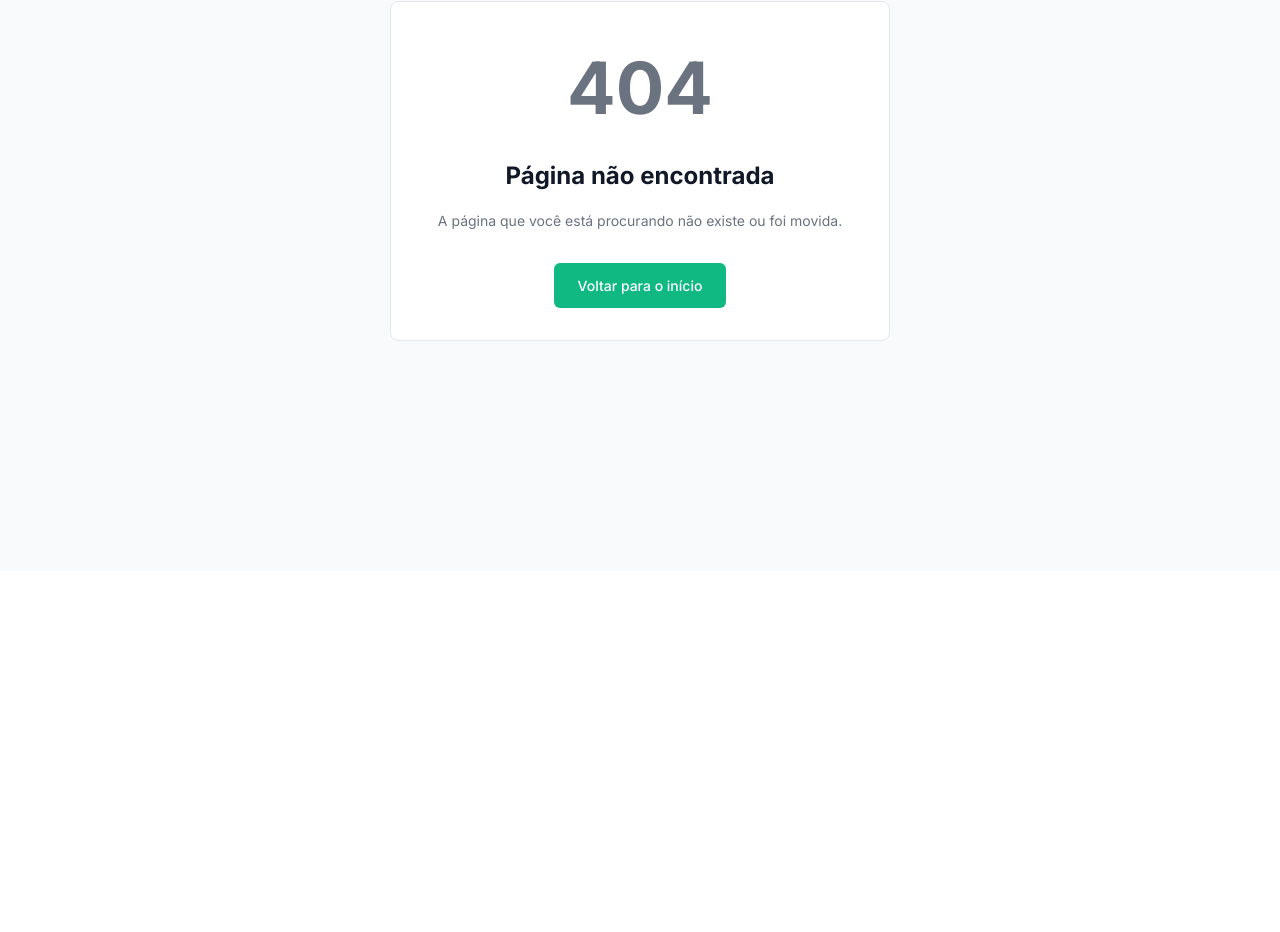
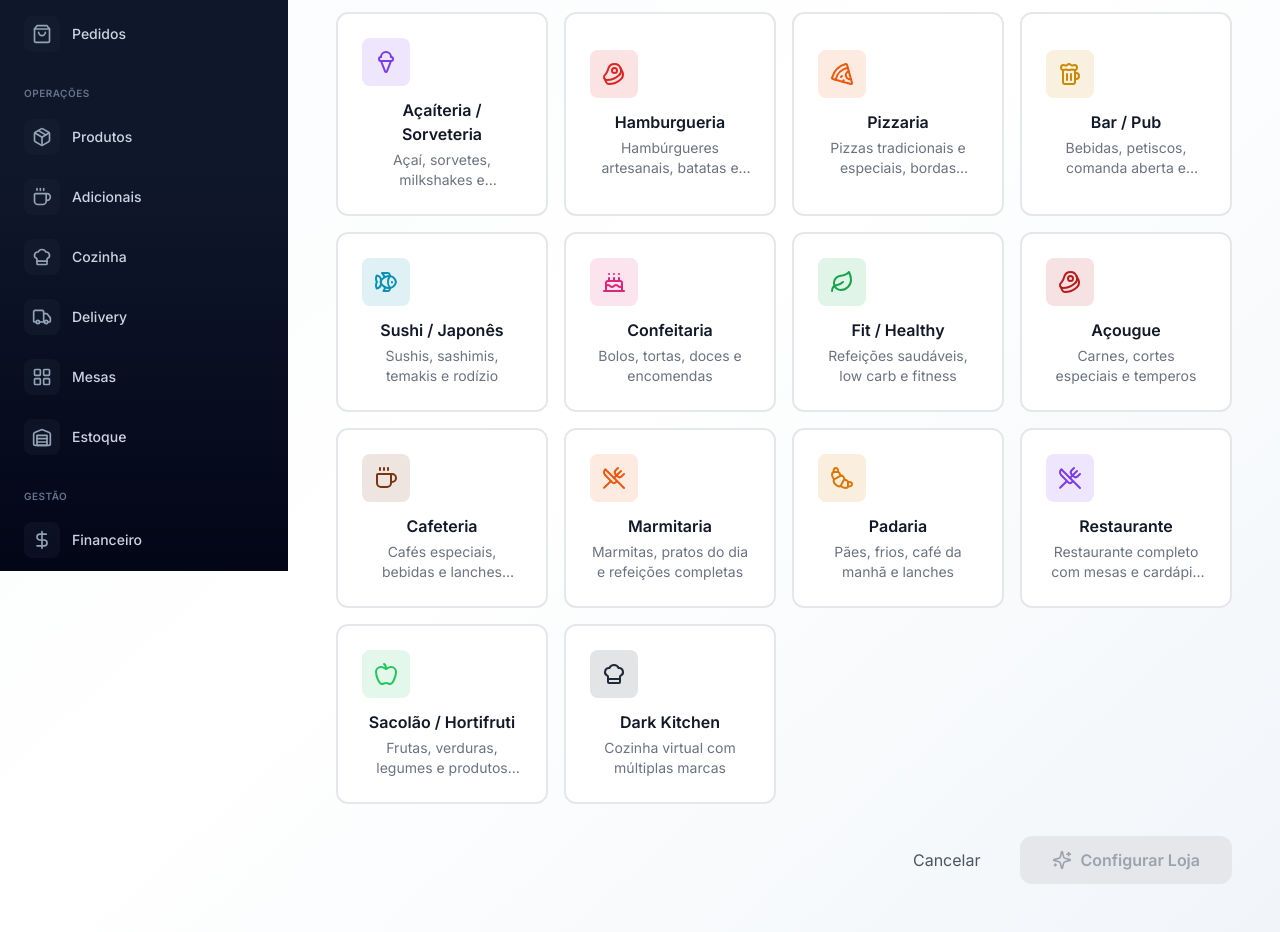
Before and after one commit to fabianofontes-oss/food-management-system, a Next.js app: page /1/dashboard/settings/niche in a window 1280 px wide. Before the commit this address had no page. Shown: the part 229-1161 px from the top of the page. Before the commit the page ends 800 px from the top, so only its background shows below. Built offline with nearby package versions, Linux system fonts and the light colour scheme; no server answers.

Commit message:
feat: criar pagina de configuracao de nicho com interface visual

```diff
--- /dev/null
+++ b/src/app/[slug]/dashboard/settings/niche/page.tsx
@@ -0,0 +1,240 @@
+'use client'
+
+import { useState } from 'react'
+import { useParams, useRouter } from 'next/navigation'
+import {
+  IceCream, Beef, Pizza, Beer, Fish, Cake, Leaf, Coffee,
+  UtensilsCrossed, Croissant, Apple, ChefHat, Check, AlertTriangle,
+  Loader2, Sparkles
+} from 'lucide-react'
+import { NICHE_OPTIONS } from '@/data/niches'
+import { seedStoreAction, reseedStoreAction } from '@/app/actions/seed-store'
+import { toast } from 'sonner'
+
+const iconMap: Record<string, React.ComponentType<{ className?: string; style?: React.CSSProperties }>> = {
+  IceCream,
+  Beef,
+  Pizza,
+  Beer,
+  Fish,
+  Cake,
+  Leaf,
+  Coffee,
+  UtensilsCrossed,
+  Croissant,
+  Apple,
+  ChefHat,
+}
+
+export default function NicheSettingsPage() {
+  const params = useParams()
+  const router = useRouter()
+  const slug = params.slug as string
+
+  const [selectedNiche, setSelectedNiche] = useState<string | null>(null)
+  const [isLoading, setIsLoading] = useState(false)
+  const [hasProducts, setHasProducts] = useState(false) // TODO: verificar se loja já tem produtos
+  const [showConfirmReset, setShowConfirmReset] = useState(false)
+
+  const handleSelectNiche = async () => {
+    if (!selectedNiche) {
+      toast.error('Selecione um nicho')
+      return
+    }
+
+    setIsLoading(true)
+
+    try {
+      // TODO: pegar storeId real do contexto
+      const storeId = 'temp-store-id' // Placeholder - precisa integrar com contexto da loja
+
+      const result = hasProducts
+        ? await reseedStoreAction(storeId, selectedNiche)
+        : await seedStoreAction(storeId, selectedNiche)
+
+      if (result.success) {
+        toast.success(
+          `🎉 Loja configurada! ${result.categoriesCreated} categorias e ${result.productsCreated} produtos criados.`
+        )
+        router.push(`/${slug}/dashboard/products`)
+      } else {
+        toast.error(result.error || 'Erro ao configurar loja')
+      }
+    } catch (error) {
+      toast.error('Erro ao configurar loja')
+      console.error(error)
+    } finally {
+      setIsLoading(false)
+      setShowConfirmReset(false)
+    }
+  }
+
+  return (
+    <div className="p-6 max-w-6xl mx-auto">
+      {/* Header */}
+      <div className="mb-8">
+        <div className="flex items-center gap-3 mb-2">
+          <div className="p-2 bg-violet-100 rounded-lg">
+            <Sparkles className="w-6 h-6 text-violet-600" />
+          </div>
+          <h1 className="text-2xl font-bold text-gray-900">Configurar Nicho</h1>
+        </div>
+        <p className="text-gray-600">
+          Escolha o tipo do seu negócio e sua loja será configurada automaticamente com produtos,
+          categorias e configurações específicas.
+        </p>
+      </div>
+
+      {/* Grid de Nichos */}
+      <div className="grid grid-cols-2 md:grid-cols-3 lg:grid-cols-4 gap-4 mb-8">
+        {NICHE_OPTIONS.map((niche) => {
+          const IconComponent = iconMap[niche.icon] || UtensilsCrossed
+          const isSelected = selectedNiche === niche.id
+
+          return (
+            <button
+              key={niche.id}
+              onClick={() => setSelectedNiche(niche.id)}
+              className={`
+                relative p-6 rounded-xl border-2 transition-all duration-200
+                hover:shadow-lg hover:scale-[1.02]
+                ${isSelected
+                  ? 'border-violet-500 bg-violet-50 shadow-md'
+                  : 'border-gray-200 bg-white hover:border-gray-300'
+                }
+              `}
+            >
+              {/* Check icon */}
+              {isSelected && (
+                <div className="absolute top-2 right-2 w-6 h-6 bg-violet-500 rounded-full flex items-center justify-center">
+                  <Check className="w-4 h-4 text-white" />
+                </div>
+              )}
+
+              {/* Icon */}
+              <div
+                className="w-12 h-12 rounded-lg flex items-center justify-center mb-3"
+                style={{ backgroundColor: `${niche.color}20` }}
+              >
+                <IconComponent
+                  className="w-6 h-6"
+                  style={{ color: niche.color }}
+                />
+              </div>
+
+              {/* Name */}
+              <h3 className="font-semibold text-gray-900 mb-1">{niche.name}</h3>
+              <p className="text-sm text-gray-500 line-clamp-2">{niche.description}</p>
+            </button>
+          )
+        })}
+      </div>
+
+      {/* Info Box */}
+      {selectedNiche && (
+        <div className="bg-violet-50 border border-violet-200 rounded-xl p-4 mb-6">
+          <h3 className="font-semibold text-violet-900 mb-2">
+            ✨ O que será configurado:
+          </h3>
+          <ul className="text-sm text-violet-800 space-y-1">
+            <li>• Categorias específicas para o seu tipo de negócio</li>
+            <li>• Produtos com preços médios de mercado</li>
+            <li>• Configurações de delivery, mesas e módulos</li>
+            <li>• Você poderá ajustar tudo depois!</li>
+          </ul>
+        </div>
+      )}
+
+      {/* Warning Box - se já tem produtos */}
+      {hasProducts && selectedNiche && (
+        <div className="bg-amber-50 border border-amber-200 rounded-xl p-4 mb-6">
+          <div className="flex items-start gap-3">
+            <AlertTriangle className="w-5 h-5 text-amber-600 mt-0.5" />
+            <div>
+              <h3 className="font-semibold text-amber-900 mb-1">
+                Atenção: Você já tem produtos cadastrados
+              </h3>
+              <p className="text-sm text-amber-800">
+                Ao confirmar, todos os produtos e categorias atuais serão substituídos pelos do template.
+                Esta ação não pode ser desfeita.
+              </p>
+            </div>
+          </div>
+        </div>
+      )}
+
+      {/* Action Button */}
+      <div className="flex justify-end gap-4">
+        <button
+          onClick={() => router.back()}
+          className="px-6 py-3 text-gray-600 hover:text-gray-900"
+        >
+          Cancelar
+        </button>
+
+        <button
+          onClick={() => hasProducts ? setShowConfirmReset(true) : handleSelectNiche()}
+          disabled={!selectedNiche || isLoading}
+          className={`
+            px-8 py-3 rounded-xl font-semibold flex items-center gap-2 transition-all
+            ${selectedNiche
+              ? 'bg-violet-600 text-white hover:bg-violet-700'
+              : 'bg-gray-200 text-gray-400 cursor-not-allowed'
+            }
+          `}
+        >
+          {isLoading ? (
+            <>
+              <Loader2 className="w-5 h-5 animate-spin" />
+              Configurando...
+            </>
+          ) : (
+            <>
+              <Sparkles className="w-5 h-5" />
+              Configurar Loja
+            </>
+          )}
+        </button>
+      </div>
+
+      {/* Modal de Confirmação - Reset */}
+      {showConfirmReset && (
+        <div className="fixed inset-0 bg-black/50 flex items-center justify-center z-50 p-4">
+          <div className="bg-white rounded-2xl max-w-md w-full p-6">
+            <div className="flex items-center gap-3 mb-4">
+              <div className="p-2 bg-amber-100 rounded-lg">
+                <AlertTriangle className="w-6 h-6 text-amber-600" />
+              </div>
+              <h2 className="text-xl font-bold text-gray-900">Confirmar Reset</h2>
+            </div>
+
+            <p className="text-gray-600 mb-6">
+              Todos os seus produtos e categorias atuais serão <strong>excluídos</strong> e
+              substituídos pelos do template. Deseja continuar?
+            </p>
+
+            <div className="flex gap-3">
+              <button
+                onClick={() => setShowConfirmReset(false)}
+                className="flex-1 px-4 py-3 border border-gray-200 rounded-xl text-gray-600 hover:bg-gray-50"
+              >
+                Cancelar
+              </button>
+              <button
+                onClick={handleSelectNiche}
+                disabled={isLoading}
+                className="flex-1 px-4 py-3 bg-amber-600 text-white rounded-xl hover:bg-amber-700 flex items-center justify-center gap-2"
+              >
+                {isLoading ? (
+                  <Loader2 className="w-5 h-5 animate-spin" />
+                ) : (
+                  'Sim, Resetar'
+                )}
+              </button>
+            </div>
+          </div>
+        </div>
+      )}
+    </div>
+  )
+}
```
